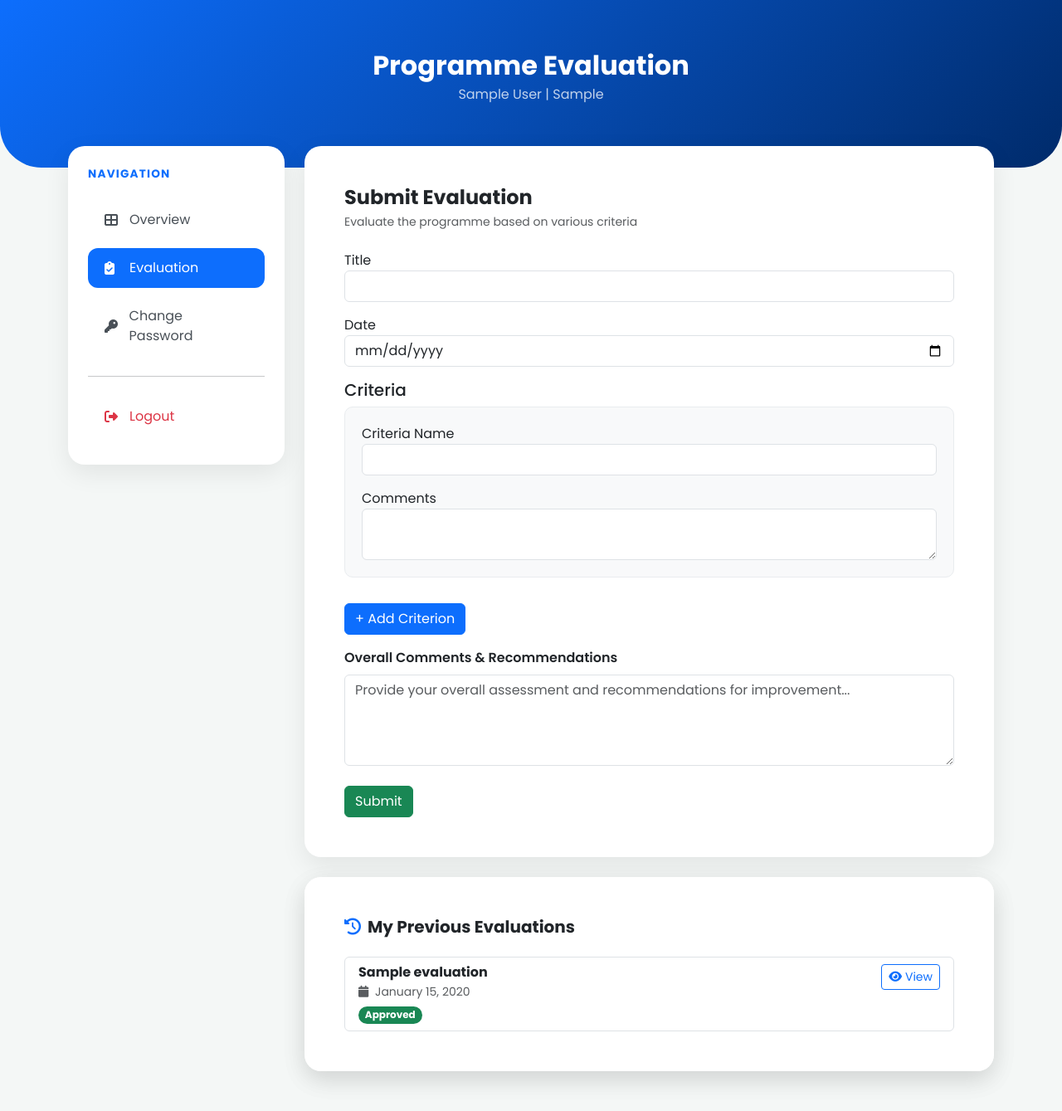
After one commit to 5digitism/ExternalPanelQA, a PHP site: page /panel_evaluation.php in a window 1280 px wide. The commit adds this page. Shown: the whole page at 83% size. Run offline with PHP 8.4, Linux system fonts and the light colour scheme; the visitor is signed in with stand-in values (Sample User, id 1); tables that the repository leaves empty or names only in its code hold one stand-in row (values such as "Sample post").

Commit message:
added new file

```diff
--- a/Forgot-password.css
+++ b/Forgot-password.css
@@ -10,7 +10,7 @@
 }
 
 body {
-    margin: 0;
+    margin: 9;
     font-family: Inter, ui-sans-serif, system-ui;
     background: linear-gradient(180deg, var(--bg), #fff);
     color: #0f172a;
--- a/approvalpage.php
+++ b/approvalpage.php
@@ -1,4 +1,5 @@
 <?php
+session_start();
 require_once 'db.php';
 
 // Access control: Only allow Head QA
--- a/dashboard.php
+++ b/dashboard.php
@@ -133,8 +133,10 @@ function timeAgo($timestamp) {
       <button class="collapse-btn" onclick="toggleSidebar()"><i class="fas fa-chevron-left"></i></button>
     </div>
     <a href="dashboard.php" class="active"><i class="fas fa-chart-line me-2"></i> <span>Dashboard</span></a>
+    <a href="PCEvaluation.php"><i class="fas fa-list-check"></i> <span>Evaluation</span></a>
     <a href="panels.php"><i class="fas fa-users me-2"></i> <span>Manage Panels</span></a>
     <a href="newpanel.php"><i class="fas fa-user-plus me-2"></i> <span>Register New</span></a>
+
     <hr>
     <a href="logout.php" class="text-warning"><i class="fas fa-sign-out-alt me-2"></i> <span>Logout</span></a>
   </div>
@@ -214,6 +216,7 @@ function timeAgo($timestamp) {
                     <a href="newpanel.php" class="btn btn-outline-dark text-start rounded-3 p-3">
                         <i class="fas fa-user-plus me-2"></i> Register New Panel
                     </a>
+
                 </div>
             </div>
         </div>
--- a/db.php
+++ b/db.php
@@ -1,5 +1,5 @@
 <?php
-session_start(); // Ensure this is at the very top
+
 
 $servername = "localhost";
 $username = "root";
--- a/login.php
+++ b/login.php
@@ -11,7 +11,7 @@ if ($conn->connect_error) {
     die("Connection failed: " . $conn->connect_error);
 }
 
-if ($_SERVER['REQUEST_METHOD'] == 'POST') {
+if (isset($_SERVER['REQUEST_METHOD']) && $_SERVER['REQUEST_METHOD'] === 'POST') {
     $username = mysqli_real_escape_string($conn, $_POST['username']);
     $password = $_POST['password'];
 
--- a/newpanel.php
+++ b/newpanel.php
@@ -43,8 +43,9 @@ if (isset($_GET['status'])) {
             <button class="collapse-btn" onclick="toggleSidebar()"><i class="fas fa-chevron-left"></i></button>
         </div>
         <a href="dashboard.php"><i class="fas fa-chart-line me-2"></i> <span>Dashboard</span></a>
+        <a href="PCEvaluation.php"><i class="fas fa-list-check"></i> <span>Evaluation</span></a>
+        <a href="panels.php"><i class="fas fa-users me-2"></i> <span>Panels Directory</span></a>
         <a href="newpanel.php" class="active"><i class="fas fa-user-plus me-2"></i> <span>Add New Panel</span></a>
-        <a href="panels.php"><i class="fas fa-users me-2"></i> <span>Panels Directory</span></a>
         <hr>
         <a href="logout.php" class="text-warning"><i class="fas fa-sign-out-alt me-2"></i> <span>Logout</span></a>
     </div>
--- a/panel_dashboard.php
+++ b/panel_dashboard.php
@@ -116,6 +116,10 @@ if (!$panel) {
                     <a href="panel_dashboard.php" class="sidebar-link active">
                         <i class="fas fa-th-large"></i> Overview
                     </a>
+                    <a href="panel_evaluation.php" class="sidebar-link">
+                        <i class="fas fa-clipboard-check"></i> Evaluation
+                    </a>
+                    </a>
                     <a href="panelchangepassword.php" class="sidebar-link">
                         <i class="fas fa-key"></i> Change Password
                     </a>
--- /dev/null
+++ b/panel_evaluation.php
@@ -0,0 +1,318 @@
+<?php
+session_start();
+require_once 'db.php';
+
+// Security Check
+if (!isset($_SESSION['panel_id'])) {
+    header("Location: loginpage.html");
+    exit();
+}
+
+$panel_id = $_SESSION['panel_id'];
+
+// Fetch Panel Details
+$query = "SELECT * FROM panel_members WHERE id = ?";
+$stmt = $conn->prepare($query);
+$stmt->bind_param("i", $panel_id);
+$stmt->execute();
+$result = $stmt->get_result();
+$panel = $result->fetch_assoc();
+
+if (!$panel) {
+    session_destroy();
+    header("Location: loginpage.html");
+    exit();
+}
+
+// Handle Form Submission
+$success_msg = "";
+$error_msg = "";
+
+if ($_SERVER['REQUEST_METHOD'] == 'POST' && isset($_POST['submit_evaluation'])) {
+
+    $evaluation_title = $_POST['evaluation_title'];
+    $evaluation_date = $_POST['evaluation_date'];
+    $overall_comments = $_POST['overall_comments'];
+
+    $sql = "INSERT INTO evaluations (panel_id, title, evaluation_date, overall_comments, status)
+            VALUES (?, ?, ?, ?, 'submitted')";
+    $stmt = $conn->prepare($sql);
+    $stmt->bind_param("isss", $panel_id, $evaluation_title, $evaluation_date, $overall_comments);
+
+    if ($stmt->execute()) {
+        $evaluation_id = $conn->insert_id;
+
+        $criteria_names = $_POST['criteria_name'] ?? [];
+        $criteria_comments = $_POST['criteria_comment'] ?? [];
+
+        if (count($criteria_names) > 0) {
+
+            $sql_criteria = "INSERT INTO evaluation_criteria (evaluation_id, criteria_name, comments) VALUES (?, ?, ?)";
+            $stmt_criteria = $conn->prepare($sql_criteria);
+
+            for ($i = 0; $i < count($criteria_names); $i++) {
+
+                $name = $criteria_names[$i];
+                $comment = $criteria_comments[$i];
+
+                if (empty($name) || empty($comment)) continue;
+
+                $stmt_criteria->bind_param("iss", $evaluation_id, $name, $comment);
+                $stmt_criteria->execute();
+            }
+
+            $success_msg = "Evaluation submitted successfully!";
+            logActivity($conn, "Evaluation submitted by " . $panel['panel_name'], "Evaluation", "bg-info");
+
+        } else {
+            $error_msg = "Please add at least one criterion.";
+        }
+
+    } else {
+        $error_msg = "Error submitting evaluation: " . $stmt->error;
+    }
+}
+
+// Fetch previous evaluations
+$prev_evaluations = $conn->query("
+    SELECT * FROM evaluations
+    WHERE panel_id = $panel_id
+    ORDER BY created_at DESC
+");
+?>
+
+<!doctype html>
+<html lang="en">
+<head>
+    <meta charset="utf-8">
+    <meta name="viewport" content="width=device-width, initial-scale=1.0">
+    <title>Programme Evaluation | EAP System</title>
+
+    <link href="https://cdn.jsdelivr.net/npm/bootstrap@5.3.0/dist/css/bootstrap.min.css" rel="stylesheet">
+    <link rel="stylesheet" href="https://cdnjs.cloudflare.com/ajax/libs/font-awesome/6.4.0/css/all.min.css">
+    <link href="https://fonts.googleapis.com/css2?family=Poppins:wght@300;400;500;600;700&display=swap" rel="stylesheet">
+
+    <style>
+        :root { --primary-blue: #0d6efd; --dark-navy: #002b6b; --bg-light: #f4f7f6; }
+        body { background-color: var(--bg-light); font-family: 'Poppins', sans-serif; }
+
+        .dashboard-banner {
+            background: linear-gradient(135deg, var(--primary-blue) 0%, var(--dark-navy) 100%);
+            color: white;
+            padding: 60px 0;
+            border-radius: 0 0 50px 50px;
+            margin-bottom: -50px;
+        }
+
+      .info-card {
+    background: white;
+    border: none;
+    border-radius: 20px;
+    box-shadow: 0 10px 30px rgba(0,0,0,0.08);
+    transition: transform 0.3s ease;
+}
+
+      .info-card:hover {
+    transform: translateY(-5px);
+
+}
+
+        .section-title {
+            font-size: 0.85rem;
+            font-weight: 700;
+            color: var(--primary-blue);
+            text-transform: uppercase;
+            letter-spacing: 1.2px;
+            margin-bottom: 20px;
+        }
+        .data-label { font-size: 0.75rem; color: #adb5bd; font-weight: 600; text-transform: uppercase; margin-bottom: 5px; }
+        .data-value { font-size: 1.1rem; color: #212529; font-weight: 600; margin-bottom: 20px; }
+        .sidebar-link {
+            padding: 12px 20px;
+            border-radius: 12px;
+            color: #495057;
+            text-decoration: none;
+            display: flex;
+            align-items: center;
+            transition: all 0.3s;
+            margin-bottom: 10px;
+        }
+
+        .sidebar-link:hover, .sidebar-link.active {
+            background-color: var(--primary-blue);
+            color: white;
+        }
+
+        .sidebar-link i { width: 30px; }
+
+ .criteria-row {
+            background: #f8f9fa;
+            border: 1px solid #e9ecef;
+            border-radius: 10px;
+            padding: 20px;
+            margin-bottom: 15px;
+            position: relative;
+        }
+
+        .remove-criteria {
+            position: absolute;
+            top: 10px;
+            right: 10px;
+            cursor: pointer;
+            color: #dc3545;
+            font-size: 1.2rem;
+        }
+</style>
+</head>
+
+<body>
+
+<div class="dashboard-banner">
+    <div class="container text-center">
+        <h2 class="fw-bold mb-1">Programme Evaluation</h2>
+        <p class="opacity-75"><?= htmlspecialchars($panel['panel_name']) ?> | <?= htmlspecialchars($panel['programme']) ?></p>
+    </div>
+</div>
+
+<div class="container pb-5">
+    <div class="row g-4">
+
+ <div class="col-lg-3">
+            <div class="info-card p-4">
+                <div class="section-title">Navigation</div>
+                <nav>
+                    <a href="panel_dashboard.php" class="sidebar-link">
+                        <i class="fas fa-th-large"></i> Overview
+                    </a>
+                    <a href="panel_evaluation.php" class="sidebar-link active">
+                        <i class="fas fa-clipboard-check"></i> Evaluation
+                    </a>
+                    <a href="panelchangepassword.php" class="sidebar-link">
+                        <i class="fas fa-key"></i> Change Password
+                    </a>
+                    <hr class="my-4 opacity-25">
+                    <a href="logout.php" class="sidebar-link text-danger">
+                        <i class="fas fa-sign-out-alt"></i> Logout
+                    </a>
+                </nav>
+            </div>
+        </div>
+
+        <div class="col-lg-9">
+
+<?php if($success_msg): ?>
+<div class="alert alert-success"><?= $success_msg ?></div>
+<?php endif; ?>
+
+<?php if($error_msg): ?>
+<div class="alert alert-danger"><?= $error_msg ?></div>
+<?php endif; ?>
+
+<div class="info-card p-5 mb-4">
+                <h4 class="fw-bold mb-1"></i>Submit Evaluation</h4>
+                <p class="text-muted small mb-4">Evaluate the programme based on various criteria</p>
+
+<form method="POST">
+
+<div class="mb-3">
+<label>Title</label>
+<input type="text" name="evaluation_title" class="form-control" required>
+</div>
+
+<div class="mb-3">
+<label>Date</label>
+<input type="date" name="evaluation_date" class="form-control" required>
+</div>
+
+<h5>Criteria</h5>
+
+<div id="criteriaContainer">
+<div class="criteria-row">
+    <div class="mb-3">
+        <label>Criteria Name</label>
+        <input type="text" name="criteria_name[]" class="form-control" required>
+    </div>
+    <div>
+        <label>Comments</label>
+        <textarea name="criteria_comment[]" class="form-control" required></textarea>
+    </div>
+</div>
+</div>
+
+<button type="button" class="btn btn-primary my-3" onclick="addCriteria()">+ Add Criterion</button>
+
+<div class="mb-4">
+                        <label class="form-label fw-semibold">Overall Comments & Recommendations</label>
+                        <textarea name="overall_comments" class="form-control" rows="4"
+                                  placeholder="Provide your overall assessment and recommendations for improvement..." required></textarea>
+                    </div>
+
+<button type="submit" name="submit_evaluation" class="btn btn-success">Submit</button>
+
+</form>
+</div>
+
+<div class="info-card">
+<!-- Previous Evaluations -->
+            <div class="info-card p-5">
+                <h5 class="fw-bold mb-4"><i class="fas fa-history me-2 text-primary"></i>My Previous Evaluations</h5>
+
+                <?php if($prev_evaluations && $prev_evaluations->num_rows > 0): ?>
+                    <div class="list-group">
+                        <?php while($eval = $prev_evaluations->fetch_assoc()): ?>
+                        <div class="list-group-item">
+                            <div class="d-flex justify-content-between align-items-start">
+                                <div>
+                                    <h6 class="fw-bold mb-1"><?= htmlspecialchars($eval['title']) ?></h6>
+                                    <p class="mb-1 small text-muted">
+                                        <i class="fas fa-calendar me-1"></i>
+                                        <?= date('F d, Y', strtotime($eval['evaluation_date'])) ?>
+                                    </p>
+                                    <span class="badge bg-success rounded-pill">
+                                        <?= ucfirst($eval['status']) ?>
+                                    </span>
+                                </div>
+                                <a href="view_evaluation.php?id=<?= $eval['id'] ?>" class="btn btn-sm btn-outline-primary">
+                                    <i class="fas fa-eye me-1"></i>View
+                                </a>
+                            </div>
+                        </div>
+                        <?php endwhile; ?>
+                    </div>
+                <?php else: ?>
+                    <div class="text-center text-muted py-5">
+                        <i class="fas fa-clipboard-list fa-3x mb-3 opacity-25"></i>
+                        <p>You haven't submitted any evaluations yet.</p>
+                    </div>
+                <?php endif; ?>
+            </div>
+
+        </div>
+    </div>
+</div>
+
+
+<script>
+function addCriteria() {
+    const html = `
+    <div class="criteria-row">
+        <span class="remove-criteria" onclick="removeCriteria(this)">✖</span>
+        <div class="mb-3">
+            <label>Criteria Name</label>
+            <input type="text" name="criteria_name[]" class="form-control" required>
+        </div>
+        <div>
+            <label>Comments</label>
+            <textarea name="criteria_comment[]" class="form-control" required></textarea>
+        </div>
+    </div>`;
+    document.getElementById('criteriaContainer').insertAdjacentHTML('beforeend', html);
+}
+
+function removeCriteria(el) {
+    el.closest('.criteria-row').remove();
+}
+</script>
+
+</body>
+</html>
--- a/panelchangepassword.php
+++ b/panelchangepassword.php
@@ -1,4 +1,5 @@
 <?php
+session_start();
 require_once 'db.php';
 
 if (!isset($_SESSION['panel_id'])) {
--- a/panels.php
+++ b/panels.php
@@ -59,7 +59,9 @@ if (!$result) {
       <button class="collapse-btn" onclick="toggleSidebar()"><i class="fas fa-chevron-left"></i></button>
     </div>
     <a href="dashboard.php"><i class="fas fa-chart-line me-2"></i> <span>Dashboard</span></a>
+    <a href="PCEvaluation.php"><i class="fas fa-list-check"></i> <span>Evaluation</span></a>
     <a href="panels.php" class="active"><i class="fas fa-users me-2"></i> <span>Panels</span></a>
+    <a href="newpanel.php"><i class="fas fa-user-plus me-2"></i> <span>Register New</span></a>
     <hr>
     <a href="logout.php" class="text-warning"><i class="fas fa-sign-out-alt me-2"></i> <span>Logout</span></a>
   </div>
```
Also changed, not shown: PCEvaluation.php (added, +202 -0 lines), cqi.php (renamed from cqi.html), 3 other files.
